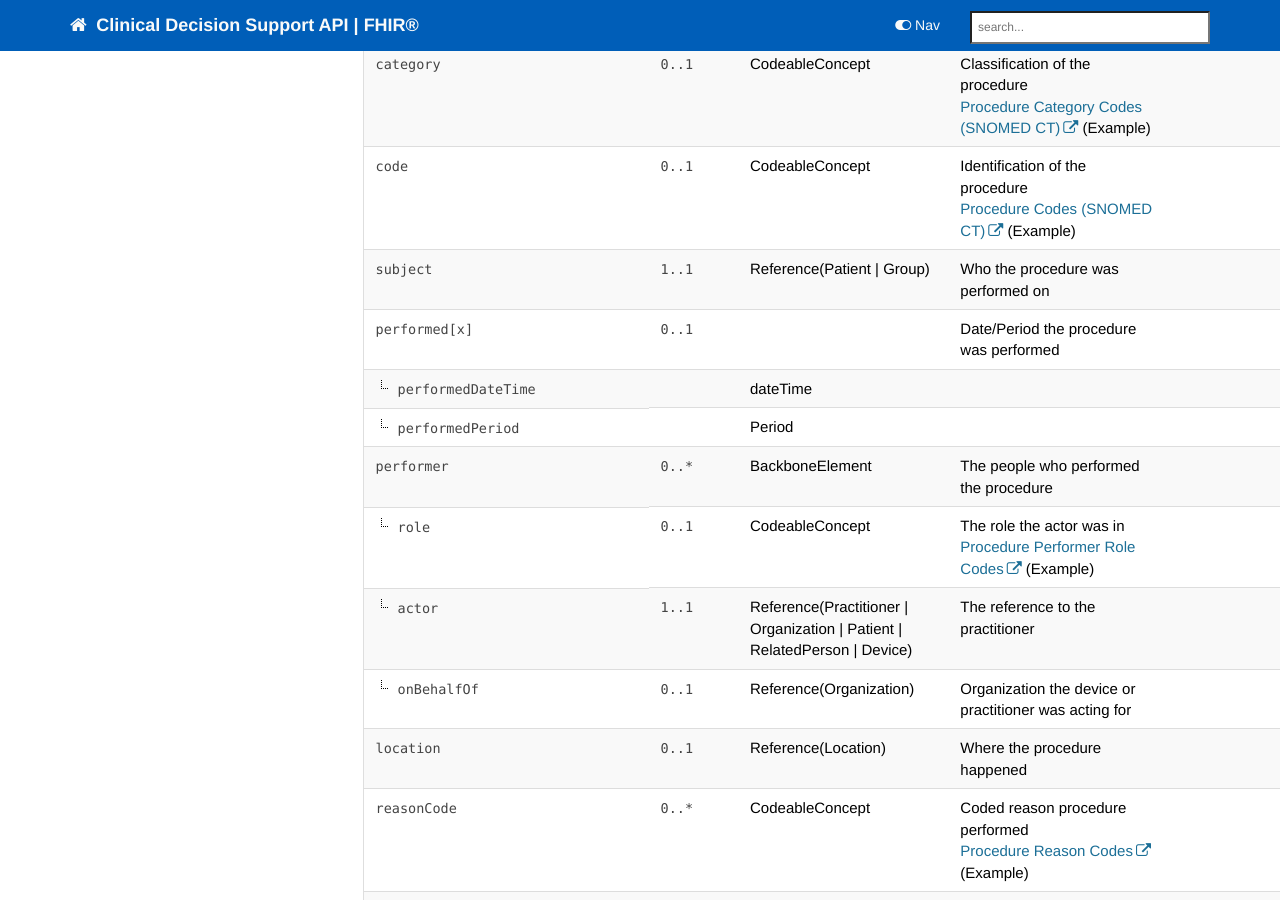
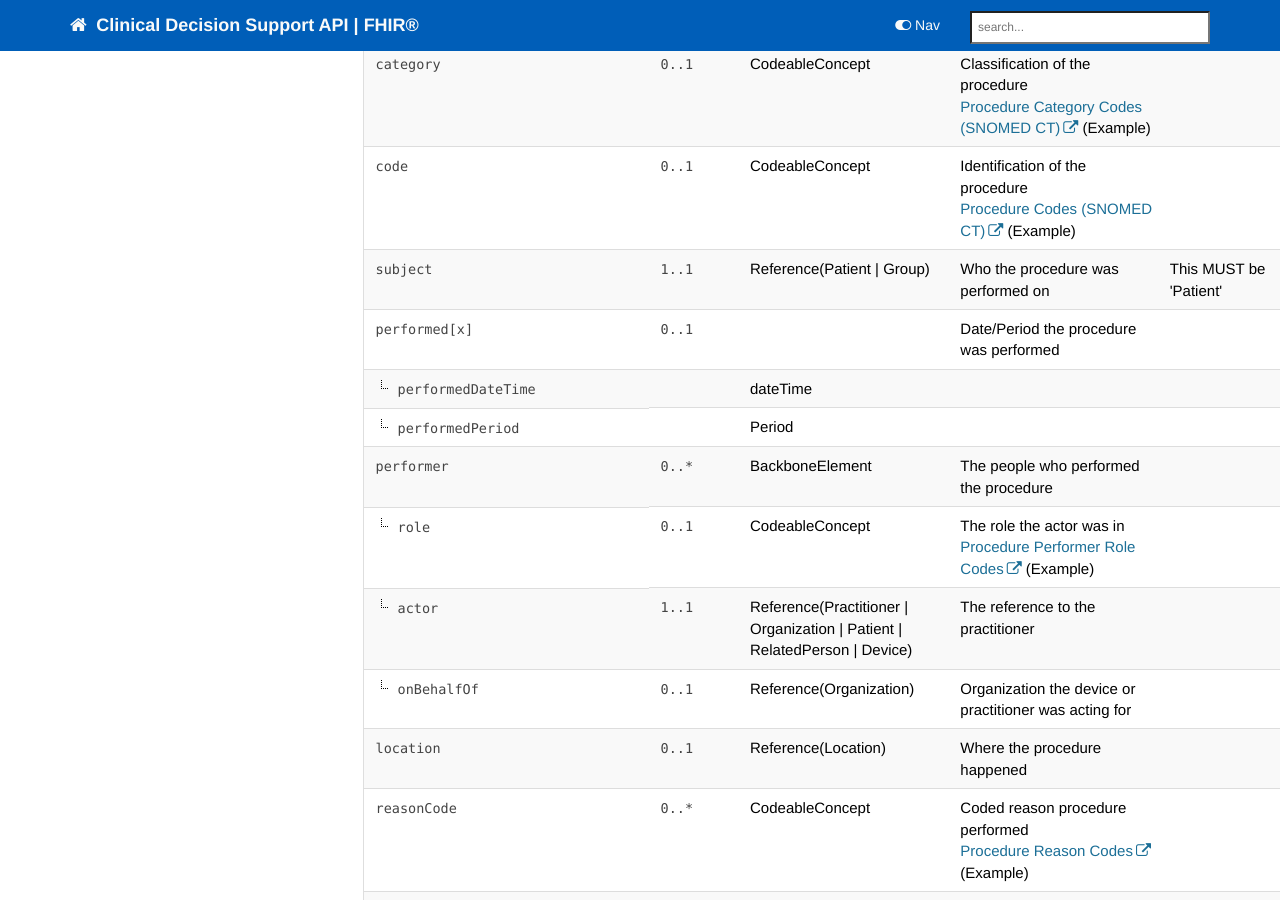
Before and after one commit to nhsconnect/FHIR-CDS, a Jekyll site: the page built from pages/explore/api_procedure.md, in a window 1280 px wide and 900 px high, scrolled down 1852 px. Built offline with Jekyll 4.4.1, drawn with Linux system fonts in a browser that asks for light colours; nearby versions of some CDN libraries; comment, search, counter and statistics services are not loaded.

Commit message:
Subject guidance
Subject guidance: This MUST be 'Patient'

```diff
--- a/pages/explore/api_procedure.md
+++ b/pages/explore/api_procedure.md
@@ -164,7 +164,7 @@ Detailed implementation guidance for a `Procedure` resource in the CDS context i
     <td><code>1..1</code></td>
     <td>Reference(Patient | Group)</td>
     <td>Who the procedure was performed on</td>
-<td></td>
+<td>This MUST be 'Patient'</td>
 </tr>
 <tr>
   <td><code>performed[x]</code></td>
```
